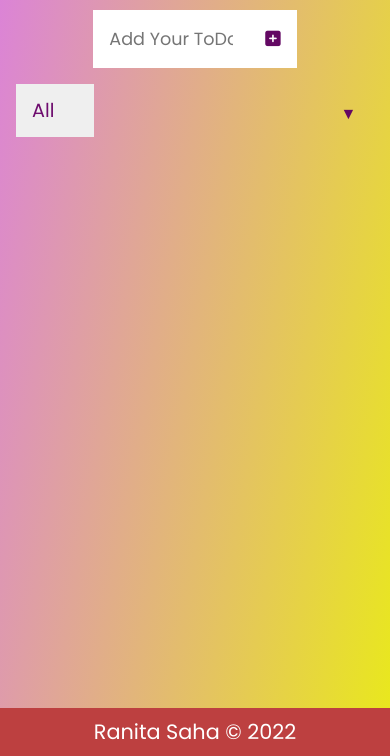
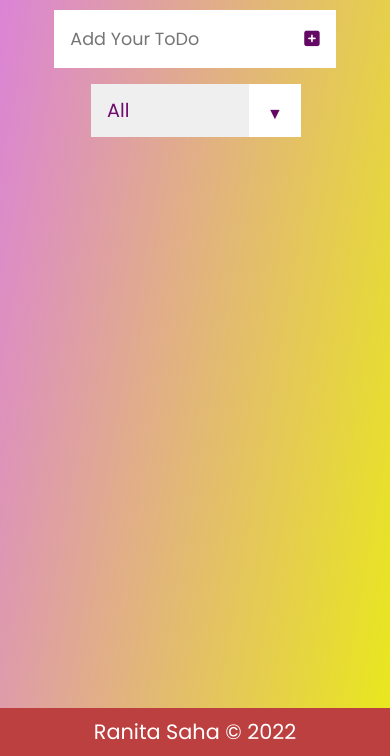
Before and after one commit to ranitasahaa1230/vanillaJS, a plain HTML site: page ToDo List/index.html in a window 390 px wide. Shown: the part 88-844 px from the top of the page. Drawn offline with Linux system fonts and the light colour scheme.

Commit message:
Update style.css

```diff
--- a/ToDo List/style.css
+++ b/ToDo List/style.css
@@ -30,7 +30,7 @@ body::after {
      font: bolder;
  }
 
- form, #div-container{
+ form, #div-container, #filter{
     display: flex;
     justify-content: center;
     align-items: center;
@@ -41,7 +41,10 @@ body::after {
      border: none;
      padding: 1rem;
  }
+ form input{
+    width: 50%;
 
+ }
  form input:focus{
      outline: none;
  }
@@ -120,21 +123,24 @@ body::after {
     margin: 1rem;
     position: relative;
     overflow: hidden;
+
  }
 
-select{
+ select{
     color: rgb(110, 12, 110);
-    width: 12rem;
     cursor: pointer;
     font-size: 1.2rem;
     padding: 1rem;
+    width: 15%;
+
 }
  #filter::after{
      content: "\25BC";
+     background: white;
      position: absolute;
      color: rgb(99, 8, 99);
      top: 0;
-     right: 0;
+     margin-left: 12rem;
      padding: 1.1rem;
     pointer-events: none;
     transition: all 0.3s ease;
@@ -158,32 +164,27 @@ select{
     color: white;
 
  }
- @media screen and (max-width:570px) {
-     form input{
-         width: 40vw;
-     }
+ @media screen and (max-width:1088px) {
+   #filter select{
+   min-width: 13rem;
+}
+#filter::after{
+    margin-left: 10rem;
+}
+form input{
+    min-width: 60%;
+}
+ }
 
-     select{
-        width: 20vw;
+ @media screen and (max-width:800px) {
+    form input{
+        min-width: 60%;
     }
  }
-
- @media screen and (max-width:370px) {
+@media only screen and (max-width:400px) {
     form input{
-        width: 35vw;
+        width: 50%;
 
     }
-    select{
-       width: 20vw;
-   }
+
 }
-
-@media only screen and (max-width:340px) {
-    form input{
-        width: 7rem;
-
-    }
-    form select{
-       width: 4rem;
-   }
-}
```
